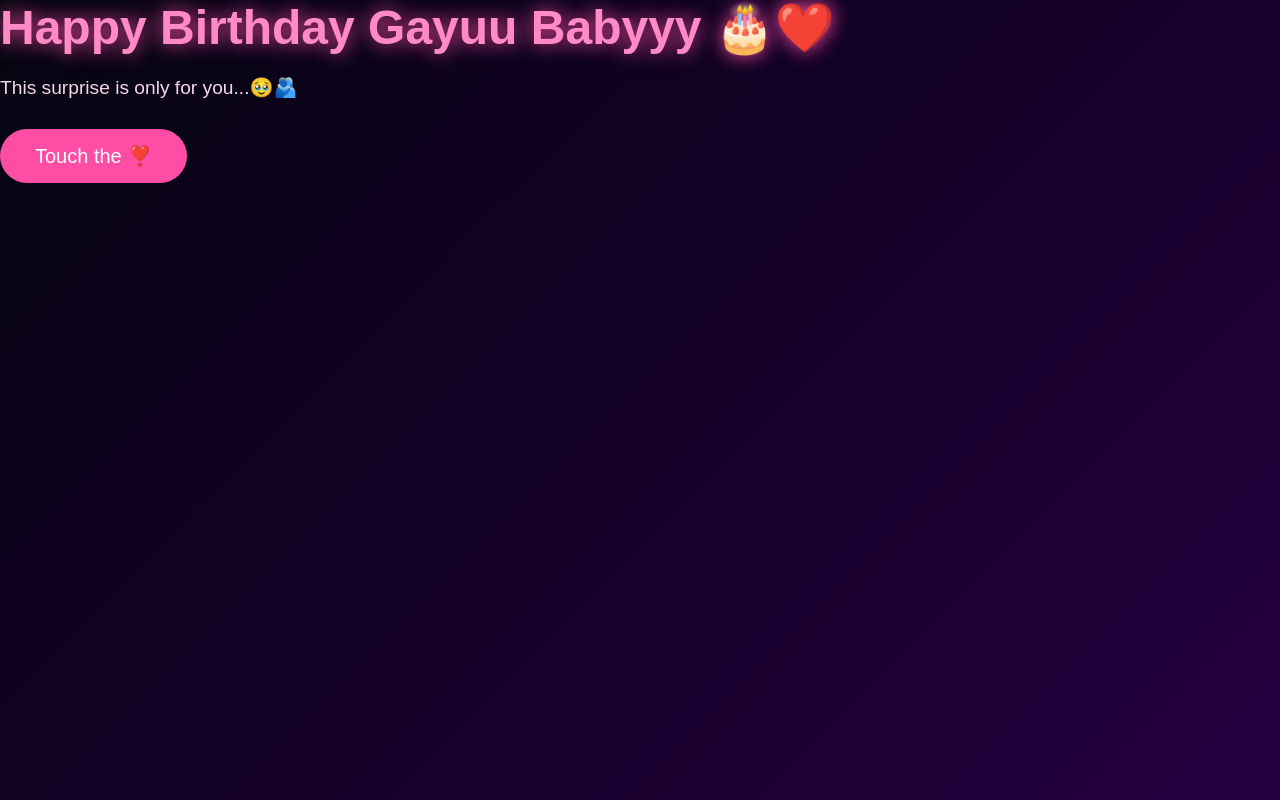
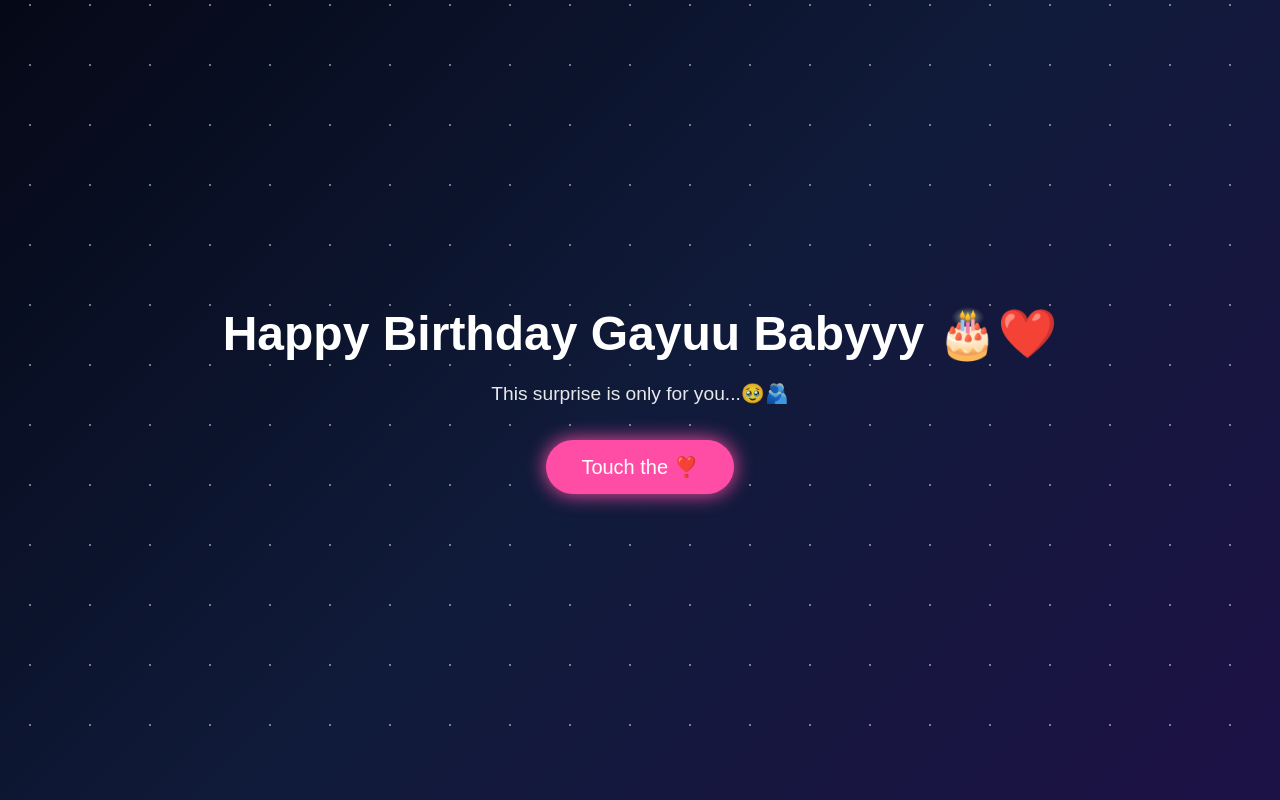
Before and after one commit to mrvasanth2006/gayu_birthday-, a plain HTML site: page index.html in a window 1280 px wide. Drawn offline with Linux system fonts and the light colour scheme.

Commit message:
Update style.css

```diff
--- a/style.css
+++ b/style.css
@@ -2,51 +2,86 @@
 margin:0;
 padding:0;
 box-sizing:border-box;
+font-family:Arial,Helvetica,sans-serif;
 }
 
 body{
-    font-family:Arial,sans-serif;
-    background:linear-gradient(135deg,#050510,#140028,#25003f);
+height:100vh;
+display:flex;
+justify-content:center;
+align-items:center;
+overflow:hidden;
+background:linear-gradient(135deg,#050816,#101b3a,#1d1145);
 color:white;
-    height:100vh;
-    overflow:hidden;
 }
 
-.hero{
-    display:flex;
-    flex-direction:column;
-    justify-content:center;
-    align-items:center;
+.container{
 text-align:center;
-    height:100vh;
+z-index:2;
 padding:20px;
 }
 
-h1{
+#title{
 font-size:3rem;
-    color:#ff8ac6;
-    text-shadow:0 0 20px #ff4da6;
 margin-bottom:20px;
+animation:fadeUp 1.5s ease;
 }
 
-p{
+#subtitle{
 font-size:1.2rem;
-    color:#f5d6e8;
-    margin-bottom:30px;
+margin-bottom:35px;
+opacity:.9;
+animation:fadeUp 2s ease;
 }
 
-button{
+#startBtn{
 padding:15px 35px;
-    font-size:20px;
 border:none;
 border-radius:50px;
+font-size:20px;
 cursor:pointer;
 background:#ff4da6;
 color:white;
-    transition:0.3s;
+transition:.3s;
+box-shadow:0 0 20px #ff4da6;
 }
 
-button:hover{
+#startBtn:hover{
 transform:scale(1.08);
-    box-shadow:0 0 25px #ff4da6;
+box-shadow:0 0 35px #ff4da6;
 }
+
+#stars{
+position:fixed;
+left:0;
+top:0;
+width:100%;
+height:100%;
+background-image:
+radial-gradient(white 1px,transparent 1px),
+radial-gradient(white 1px,transparent 1px);
+background-size:60px 60px,120px 120px;
+background-position:0 0,30px 30px;
+opacity:.45;
+animation:moveStars 40s linear infinite;
+}
+
+@keyframes moveStars{
+from{
+transform:translateY(0);
+}
+to{
+transform:translateY(-200px);
+}
+}
+
+@keyframes fadeUp{
+from{
+opacity:0;
+transform:translateY(40px);
+}
+to{
+opacity:1;
+transform:translateY(0);
+}
+}
```
Lines whose indentation alone changed are shown as unchanged.
